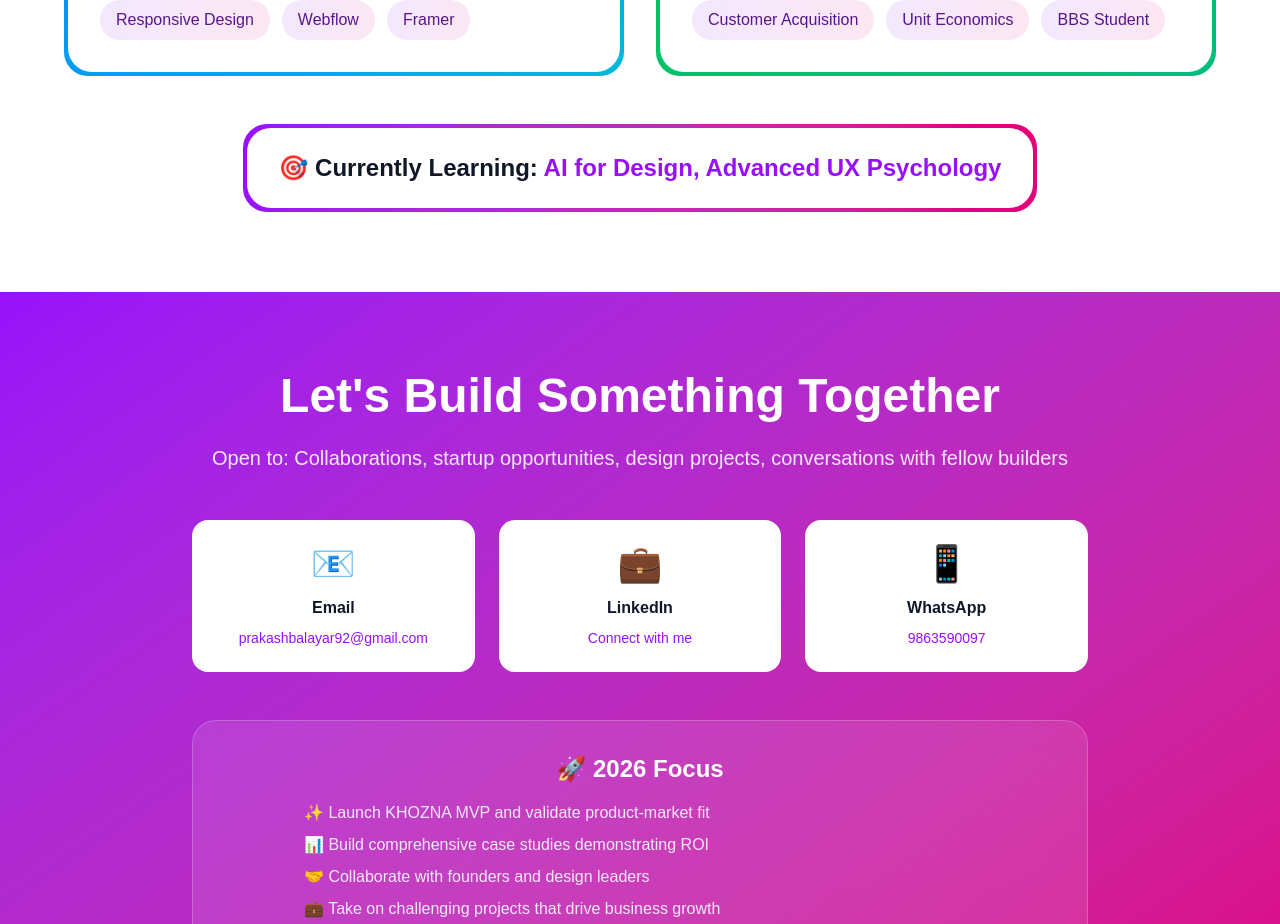
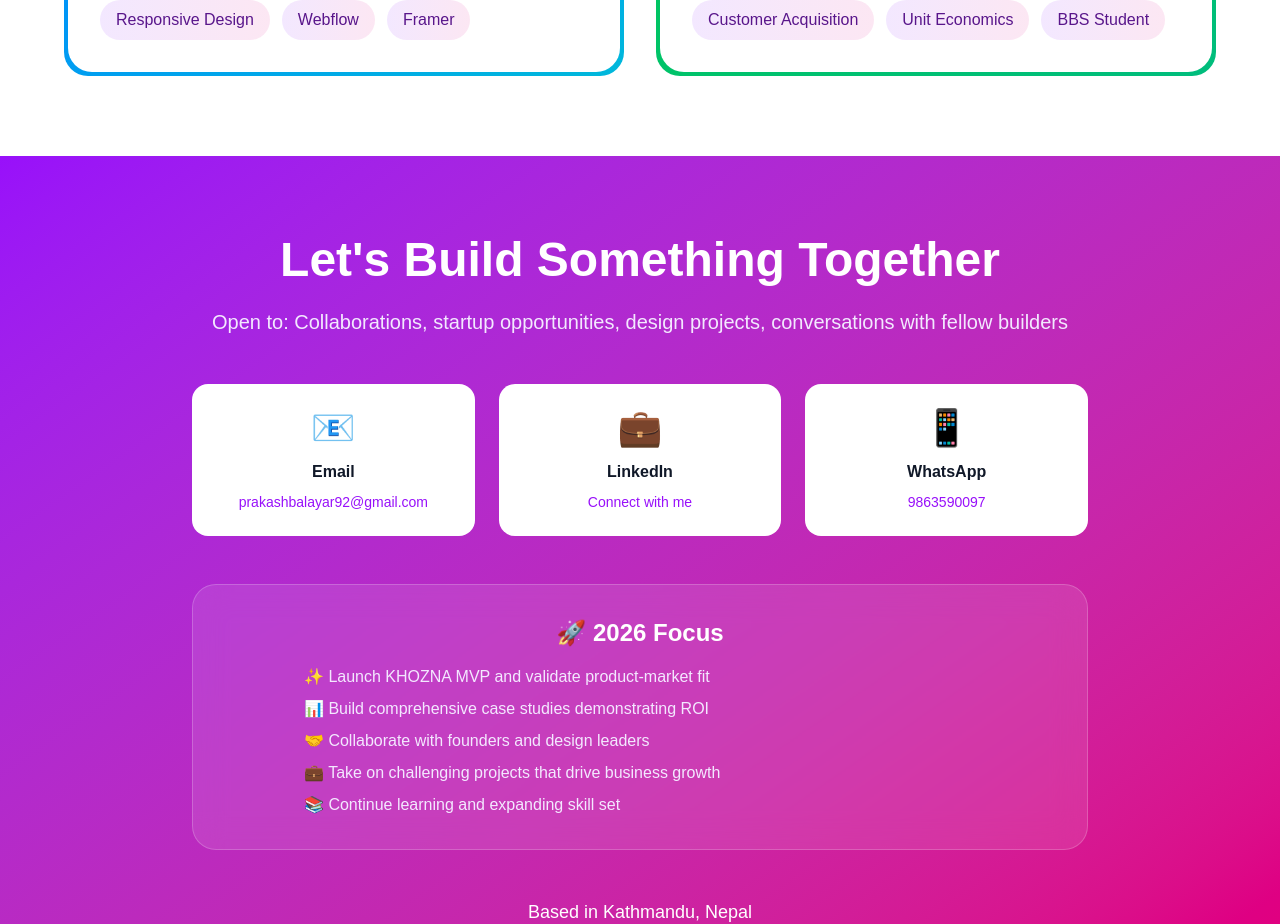
Before and after one commit to Prakas-sys/prakash-portfolio, a Next.js app: page / in a window 1280 px wide. Shown: the part 3780-4704 px from the top of the page. Built offline with nearby package versions, Linux system fonts and the light colour scheme.

Commit message:
chore: remove currently learning section from skills

```diff
--- a/components/Skills.tsx
+++ b/components/Skills.tsx
@@ -58,15 +58,7 @@ export default function Skills() {
           ))}
         </div>
 
-        <div className="mt-12 text-center">
-          <div className="bg-gradient-to-r from-purple-600 to-pink-600 p-1 rounded-3xl inline-block">
-            <div className="bg-white px-8 py-6 rounded-3xl">
-              <p className="text-2xl font-bold text-gray-900">
-                🎯 Currently Learning: <span className="text-purple-600">AI for Design, Advanced UX Psychology</span>
-              </p>
-            </div>
-          </div>
-        </div>
+        {/* Currently Learning section removed as per request */}
       </div>
     </section>
   )
```
